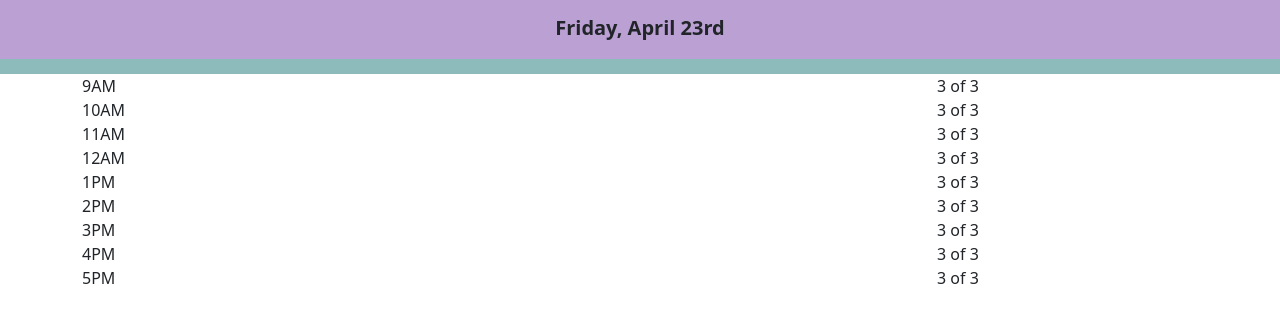
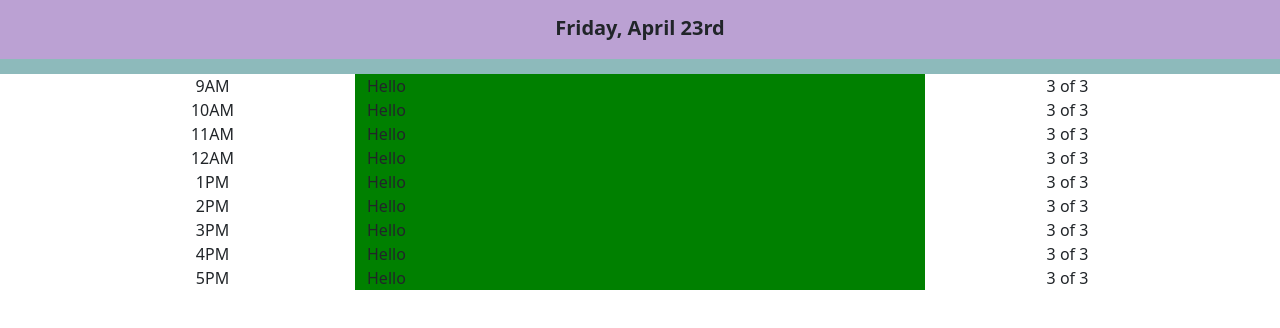
Before and after one commit to melinamboedecker/5-DayPlanner, a plain HTML site: page index.html in a window 1280 px wide. Shown: the part 108-436 px from the top of the page. Drawn offline with nearby package versions, Linux system fonts and the light colour scheme.

Commit message:
added table with one row per hour of the workday and made background color of center row change colors depending on current time

```diff
--- a/assets/scripts/script.js
+++ b/assets/scripts/script.js
@@ -2,7 +2,62 @@
 var currentDay = moment().format("dddd, MMMM Do");
 $("#current-day").text(currentDay);
 
-//Display a table with each row representing an hour of the workday
+//Change background color of text fields depending on current time
+var currentTime = parseInt(moment().format("H"));
+console.log(currentTime);
 
-var am9 = (moment().format("dddd, MMMM Do"));
-$("#9am").text(am9);
+
+
+ var am9 = moment().format("H");
+ var tryIt = $('#9')
+ tryIt.text(am9);
+
+var rows = $(".col-6");
+rows.text("Hello");
+
+var rowsArray = Array.from(rows);
+console.log(rowsArray);
+
+console.log(rowsArray[5].id);
+
+for (var i = 0; 1 < rowsArray.length; i++) {
+    let tempid = parseInt(rowsArray[i].id);
+    console.log(tempid);
+    if (tempid < currentTime) {
+        $(rowsArray[i]).addClass('red');
+    } else
+    if (tempid === currentTime) {
+        $(rowsArray[i]).addClass('gray');
+    } else
+    if (tempid > currentTime) {
+        $(rowsArray[i]).addClass('green');
+    }
+    else ($rowsArray[i]).addClass('white');
+}
+
+//  Array.from(rows).forEach(row => {
+//      console.log(row.id);
+//     let
+//       rowIdString = row.id,
+//       rowHour;
+//     if (rowIdString) {
+//       rowHour = parseInt(rowIdString);
+//       console.log(rowHour);
+//     }
+//     if (rowHour) {
+//       // Compares row id to current hour and sets color accordingly
+//       if (currentTime === rowHour) {
+//         setColor(row, "red");
+//       } else if ((currentTime < rowHour) && (currentTime > rowHour - 6)) {
+//         setColor(row, "green");
+//       } else if ((currentTime > rowHour) && (currentTime < rowHour + 6)) {
+//         setColor(row, "lightgrey");
+//       } else {
+//         setColor(row, "white");
+//       }
+//     }
+//   });
+
+//   function setColor(element, color) {
+//     element.style.backgroundColor = color;
+//   }
--- a/assets/styles/style.css
+++ b/assets/styles/style.css
@@ -10,3 +10,23 @@
     background-color: rgb(187, 161, 211);
     border-bottom: rgb(141, 186, 187) solid 15px;
 }
+
+.col {
+    text-align: center;
+}
+
+.green {
+    background-color: green;
+}
+
+.gray {
+    background-color: gray;
+}
+
+.red {
+    background-color: red;
+}
+
+.white {
+    background-color: white;
+}
--- a/index.html
+++ b/index.html
@@ -28,63 +28,63 @@
     <div class="container">
         <div class="row">
           <div class="col">9AM</div>
-          <div class="col-6"></div>
+          <div class="col-6" id="9"></div>
           <div class="col">
             3 of 3
           </div>
         </div>
         <div class="row">
-            <div class="col 10am">10AM</div>
-            <div class="col-6"></div>
+            <div class="col">10AM</div>
+            <div class="col-6" id="10"></div>
             <div class="col">
               3 of 3
             </div>
           </div>
           <div class="row">
             <div class="col 11am">11AM</div>
-            <div class="col-6"></div>
+            <div class="col-6" id="11"></div>
             <div class="col">
               3 of 3
             </div>
           </div>
           <div class="row">
-            <div class="col 12pm">12AM</div>
-            <div class="col-6"></div>
+            <div class="col">12AM</div>
+            <div class="col-6" id="12"></div>
             <div class="col">
               3 of 3
             </div>
           </div>
           <div class="row">
-            <div class="col 1pm">1PM</div>
-            <div class="col-6"></div>
+            <div class="col">1PM</div>
+            <div class="col-6" id="13"></div>
             <div class="col">
               3 of 3
             </div>
           </div>
           <div class="row">
-            <div class="col 2pm">2PM</div>
-            <div class="col-6"></div>
+            <div class="col">2PM</div>
+            <div class="col-6" id="14"></div>
             <div class="col">
               3 of 3
             </div>
           </div>
           <div class="row">
             <div class="col 3pm">3PM</div>
-            <div class="col-6"></div>
+            <div class="col-6" id="15"></div>
             <div class="col">
               3 of 3
             </div>
           </div>
           <div class="row">
-            <div class="col 4pm">4PM</div>
-            <div class="col-6"></div>
+            <div class="col">4PM</div>
+            <div class="col-6" id="16"></div>
             <div class="col">
               3 of 3
             </div>
           </div>
           <div class="row">
             <div class="col 5pm">5PM</div>
-            <div class="col-6"></div>
+            <div class="col-6" id="17"></div>
             <div class="col">
               3 of 3
             </div>
```
